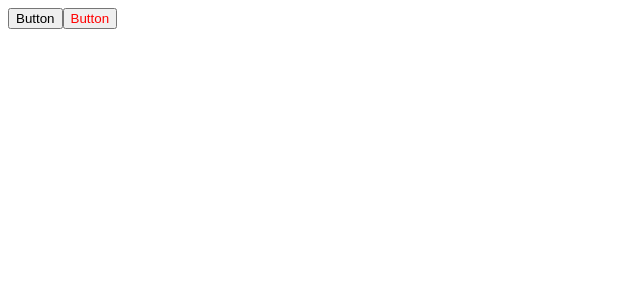
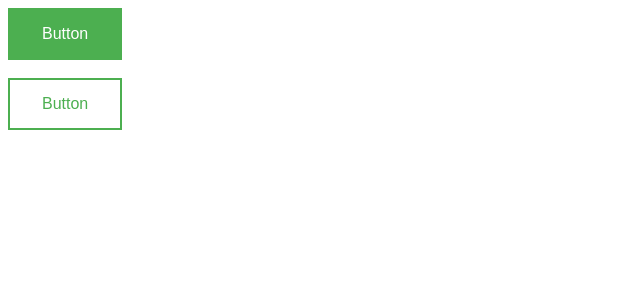
Before and after one commit to Syed-Sadman/React-Styled-Component, a React (Create React App) app: page / in a window 1280 px wide. Shown: the top 300 px of the page, without its empty margins (0-640 px from the left). Built offline with nearby package versions, Linux system fonts and the light colour scheme.

Commit message:
props passing in style component

```diff
--- a/src/App.js
+++ b/src/App.js
@@ -4,8 +4,11 @@ import StyleButton from "./components/Button";
 function App() {
   return (
     <div className="App">
-      <button>Button</button>
       <StyleButton>Button</StyleButton>
+      <div>
+        <br/>
+      </div>
+      <StyleButton variant='outline'>Button</StyleButton>
     </div>
   );
 }
--- a/src/components/Button.js
+++ b/src/components/Button.js
@@ -2,7 +2,16 @@ import styled from 'styled-components';
 
 
 const StyleButton=styled.button`
-  color:red;
+  border:2px solid #4caf50;
+  background-color: ${(props)=>props.variant==='outline'?'#FFF':'#4caf50'};
+  color:  ${(props)=>props.variant==='outline'?'#4caf50':'#FFF'};
+  padding: 15px 32px;
+  text-align: center;
+  text-decoration: none;
+  display: inline-block;
+  font-size: 16px;
+  cursor: pointer;
+  transition:0.5s all ease-out;
 `
 
 export default StyleButton;
```
